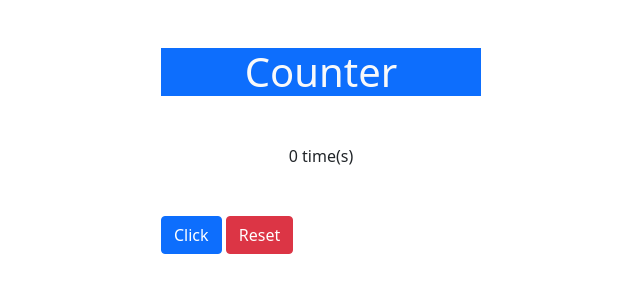
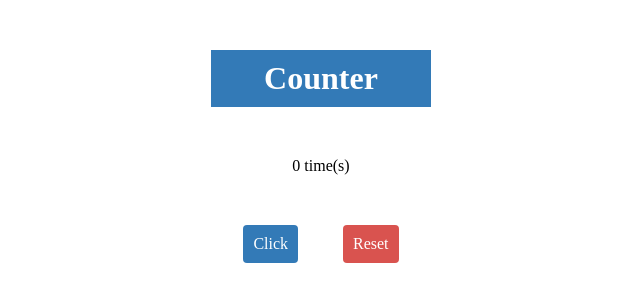
Before and after one commit to mindtripp/counter, a Flask app: page / in a window 1280 px wide. Shown: the top 302 px of the page, without its empty margins (319-959 px from the left). Run offline with Flask 3, Linux system fonts and the light colour scheme.

Commit message:
Update index.html

```diff
--- a/template/index.html
+++ b/template/index.html
@@ -4,17 +4,47 @@
     <meta charset="UTF-8">
     <meta http-equiv="X-UA-Compatible" content="IE=edge">
     <meta name="viewport" content="width=device-width, initial-scale=1.0">
-    <!-- CSS only -->
-    <link href="https://cdn.jsdelivr.net/npm/bootstrap@5.0.2/dist/css/bootstrap.min.css" rel="stylesheet" integrity="sha384-EVSTQN3/azprG1Anm3QDgpJLIm9Nao0Yz1ztcQTwFspd3yD65VohhpuuCOmLASjC" crossorigin="anonymous">
+    <style>
+        h1 {
+            background-color: #337ab7;
+            color: white;
+            text-align: center;
+            width: 200px;
+            margin: 50px auto;
+            padding: 10px;
+        }
+        p {
+            text-align: center;
+            width: 200px;
+            margin: 50px auto;
+        }
+        .button-container {
+            display: flex;
+            justify-content: space-around;
+            width: 200px;
+            margin: 0 auto;
+        }
+        a {
+            text-decoration: none;
+            color: white;
+            padding: 10px;
+            border-radius: 4px;
+        }
+        .btn-primary {
+            background-color:#337ab7;
+        }
+        .btn-danger {
+            background-color:#d9534f;
+        }
+    </style>
     <title>Counter</title>
 </head>
 <body>
-    <h1 class="bg-primary text-light text-center col-3 my-5 mx-auto">Counter</h1>
-    <p class="text-center col-3 my-5 mx-auto">{{session['count']}} time(s)</p>
-    <div class="col-3 flex justify-around mx-auto">
-        <a href="/" class="btn btn-primary">Click</a>
-        <a href="/reset" class="btn btn-danger">Reset</a>
-
+    <h1>Counter</h1>
+    <p>{{ session['count'] }} time(s)</p>
+    <div class="button-container">
+        <a href="/" class="btn-primary">Click</a>
+        <a href="/reset" class="btn-danger">Reset</a>
     </div>
 </body>
 </html>
```
